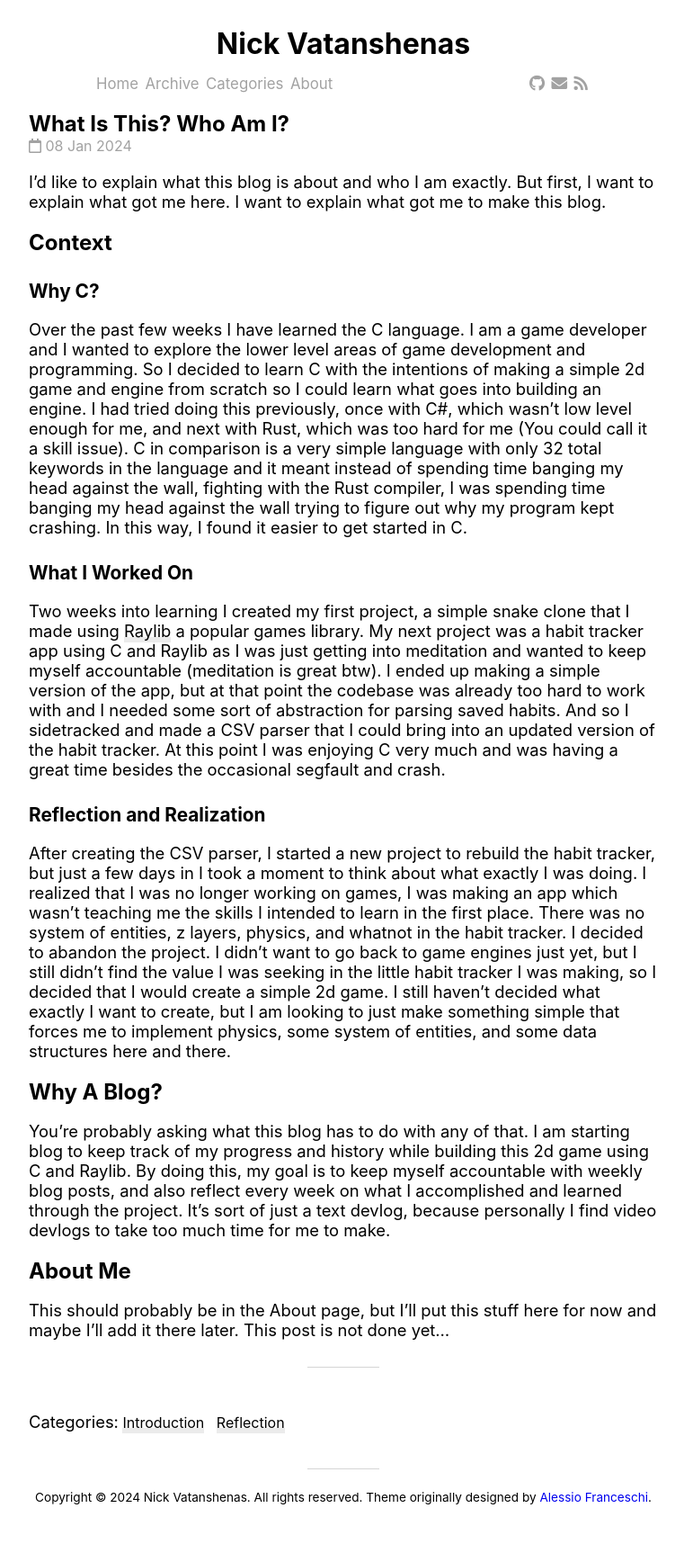
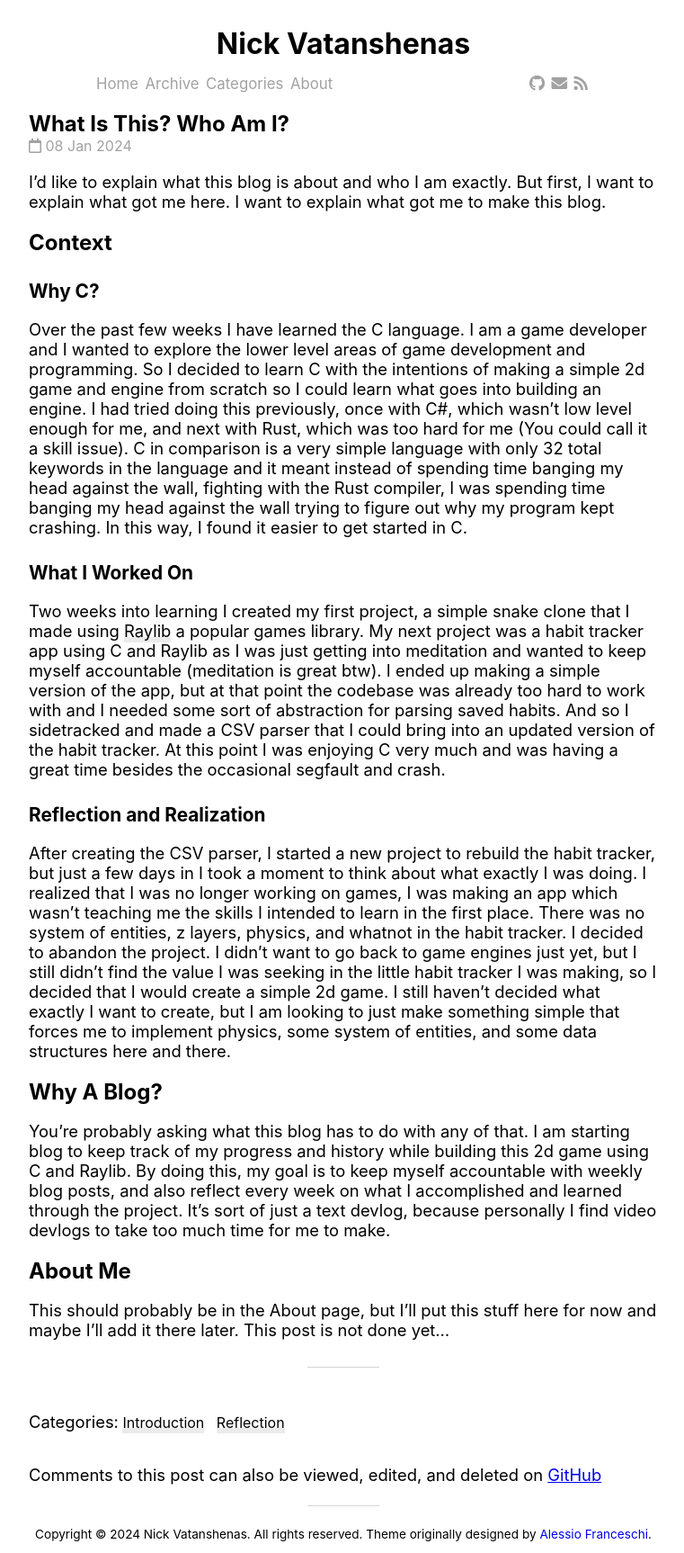
Before and after one commit to 0megq/blog, a Jekyll site: the page built from _posts/2024-01-08-what-is-this.md, in a window 1280 px wide. Shown: the whole page at 90% size, without its empty margins (258-1019 px from the left). Built offline with Jekyll 4.4.1, drawn with Linux system fonts in a browser that asks for light colours; nearby versions of some CDN libraries; comment, search, counter and statistics services are not loaded; before the commit the page ends 1686 px from its top, so only the background shows below that.

Commit message:
Added github issues link for comments at top of comment section

```diff
--- a/_data/settings.yml
+++ b/_data/settings.yml
@@ -35,4 +35,5 @@ related-posts:
   title: "Related Posts"
 
 #Comments
+github-issues-link: https://github.com/0megq/blog/issues?q=blog
 comments: true
--- a/_includes/comments.html
+++ b/_includes/comments.html
@@ -1,4 +1,5 @@
 <section class="comments">
+	<p>Comments to this post can also be viewed, edited, and deleted on <a href="{{site.data.settings.github-issues-link | append: page.id}}", >GitHub</a></p>
   <script src="https://utteranc.es/client.js"
     repo="0megq/blog"
     issue-term="pathname"
```
